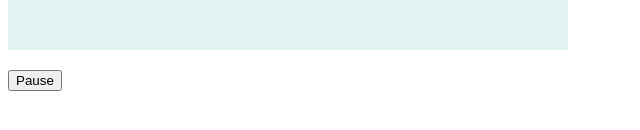
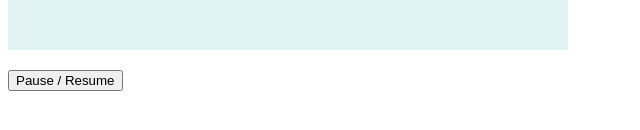
Before and after one commit to SebastianSchmidt/breakout, a Vue app: page / in a window 1280 px wide. Shown: the part 378-508 px from the top of the page, without its empty margins (0-640 px from the left). Built offline with nearby package versions, Linux system fonts and the light colour scheme.

Commit message:
:zap: Game-Loop wird von Vue nicht mehr beobachtet.

```diff
--- a/src/game/Game.vue
+++ b/src/game/Game.vue
@@ -5,7 +5,7 @@
       :width="FIELD_WIDTH"
       :height="FIELD_HEIGHT"
     />
-    <p><button @click="pause">{{ loop && loop.running ? 'Pause' : 'Resume' }}</button></p>
+    <p><button @click="pause">Pause / Resume</button></p>
   </div>
 </template>
 
@@ -19,8 +19,6 @@ import { FIELD_WIDTH, FIELD_HEIGHT } from './field'
 
 export default {
   data: () => ({
-    loop: null,
-    visibilityListener: null,
     FIELD_WIDTH,
     FIELD_HEIGHT
   }),
```
